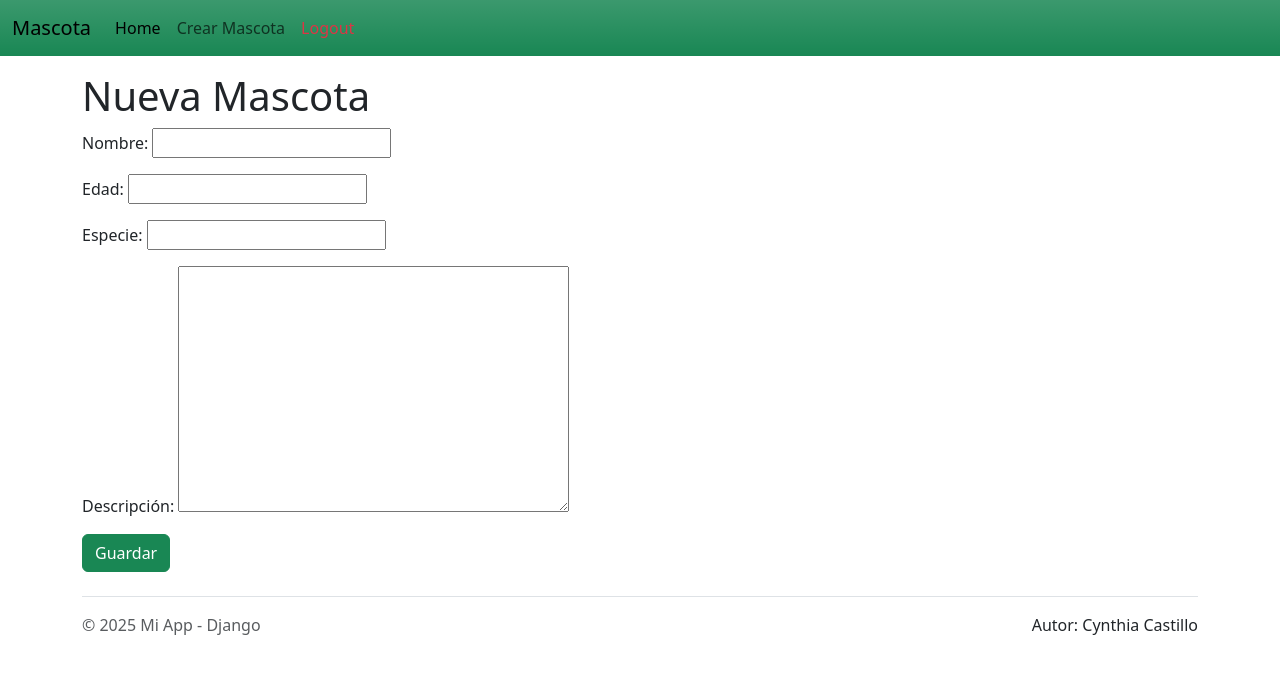
After one commit to cindychateau/BOTIC-SOFOF-24-28-13-0074, a Django app: page /mascota/crear/ in a window 1280 px wide. The commit adds this page. Shown: the top 674 px of the page. Run offline with Django 5.2, Linux system fonts and the light colour scheme; a user stored in the database is signed in.

Commit message:
Crear Mascota

```diff
--- /dev/null
+++ b/Módulo 6/mascotas/mainapp/forms.py
@@ -0,0 +1,14 @@
+from django import forms
+'''
+<form>
+    <p>
+        <label>Escribe el nombre:</label>
+        <input type="text" >
+    </p>
+</form>
+'''
+class MascotaForm(forms.Form):
+    nombre = forms.CharField(max_length=60, label="Nombre")
+    edad = forms.IntegerField(label="Edad")
+    especie = forms.CharField(max_length=60, label="Especie")
+    descripcion = forms.CharField(widget=forms.Textarea, label="Descripción")
--- a/Módulo 6/mascotas/mainapp/templates/base.html
+++ b/Módulo 6/mascotas/mainapp/templates/base.html
@@ -22,6 +22,11 @@
                     <li class="nav-item">
                         <a class="nav-link active" aria-current="page" href="{% url 'home' %}">Home</a>
                     </li>
+                    {% if user.is_authenticated %}
+                        <li class="nav-item">
+                            <a class="nav-link" aria-current="page" href="{% url 'crear' %}">Crear Mascota</a>
+                        </li>
+                    {% endif %}
                     {% if user.is_authenticated %}
                         <li class="nav-item"><a class="nav-link text-danger" href="{% url 'logout' %}">Logout</a></li>
                     {% else %}
--- /dev/null
+++ b/Módulo 6/mascotas/mainapp/templates/nuevo.html
@@ -0,0 +1,15 @@
+{% extends 'base.html' %}
+{% block title %}Nueva Mascota{% endblock %}
+
+{% block content %}
+
+<div class="container pt-3">
+    <h1>Nueva Mascota</h1>
+    <form method="POST">
+        {% csrf_token %}
+        {{ formulario.as_p }} <!-- Mostrano el formulario a través de etiquetas p -->
+        <button type="submit" class="btn btn-success">Guardar</button>
+    </form>
+</div>
+
+{% endblock %}
--- a/Módulo 6/mascotas/mainapp/urls.py
+++ b/Módulo 6/mascotas/mainapp/urls.py
@@ -5,4 +5,5 @@ urlpatterns = [
     path('', views.home, name='home'),
     path('login/', views.login_view, name="login"),
     path('logout/', views.logout_view, name="logout"),
+    path('mascota/crear/', views.crear, name="crear"),
 ]
--- a/Módulo 6/mascotas/mainapp/views.py
+++ b/Módulo 6/mascotas/mainapp/views.py
@@ -1,6 +1,7 @@
 from django.shortcuts import render, redirect
 from .models import Mascota
-#Todo: Importación de formulario
+#Importación de formulario
+from .forms import MascotaForm
 
 #Importar Modelo auth: User, authenticate, login, logout, decoradores (@login_required, @permission_required)
 from django.contrib.auth.models import User
@@ -16,10 +17,19 @@ MASCOTAS = [
     Mascota(nombre = "Michi", edad = 4, especie = "Gato", descripcion = "Gatita calico muy traviesa", dueno = juana),
 ]
 
+@login_required
 def home(request):
-    #Todo: filtrar las del usuario en sesión
+    #Filtrar las mascotas del usuario en sesión
+    '''
+    mis_mascotas = Mascota.objects.get(dueno=request.user) -> conexión bd
+    mis_mascotas = []
+    for mascota in MASCOTAS:
+        if mascota.dueno == request.user:
+            mis_mascotas.append(mascota)
+    '''
+    mis_mascotas = [mascota for mascota in MASCOTAS if mascota.dueno == request.user]
     #Enviar contexto (mascotas)
-    return render(request, 'home.html', {'mascotas': MASCOTAS})
+    return render(request, 'home.html', {'mascotas': mis_mascotas})
 
 def login_view(request):
     #Revisar qué tipo de método tenemos en la petición
@@ -40,3 +50,33 @@ def login_view(request):
 def logout_view(request):
     logout(request) #Función que está hecho de Modelo auth que elimina la sesión actual
     return redirect('login')
+
+@login_required
+@permission_required('mainapp.add_mascota', raise_exception=True)
+def crear(request):
+    formulario = MascotaForm() #Genera un formulario nuevo, sin datos
+    #Revisar el tipo/método de petición
+    if request.method == 'POST':
+        #Recibimos la info del formulario
+        formulario = MascotaForm(request.POST) #Formulario CON los datos que recibimos
+        #Revisar que los datos que recibimos sean válidos
+        if formulario.is_valid():
+            #Cleaned data: regresa la información que se recibió quitando espacios extra y con el tipo de dato correcto
+            nombre = formulario.cleaned_data['nombre'] #Peluchi
+            edad = formulario.cleaned_data['edad'] #1
+            descripcion = formulario.cleaned_data['descripcion']
+            especie = formulario.cleaned_data['especie'] #perro
+
+            #Creo un objeto Mascota
+            nueva_mascota = Mascota(
+                nombre = nombre, #Peluchi
+                edad = edad, #1
+                especie = especie, #perro
+                descripcion = descripcion, #Perrito jugueton con pelo largo
+                dueno = request.user #el usuario que inicio sesión se establece como dueño
+            )
+
+            MASCOTAS.append(nueva_mascota)
+            return redirect('home')
+
+    return render(request, 'nuevo.html', {'formulario': formulario})
--- a/Módulo 6/mascotas/mascotas/settings.py
+++ b/Módulo 6/mascotas/mascotas/settings.py
@@ -122,6 +122,6 @@ STATIC_URL = 'static/'
 
 DEFAULT_AUTO_FIELD = 'django.db.models.BigAutoField'
 
-# LOGIN_URL = 'login'
-# LOGIN_REDIRECT_URL = 'home' #Pero si dejas que Django maneje el flujo (django.contrib.auth.views.LoginView), te redirigirá ahí automáticamente si no le pasas next.
-# LOGOUT_REDIRECT_URL = 'login' #Django mismo los usa en otros lugares (ej. @login_required o cuando alguien accede a una vista protegida).
+LOGIN_URL = 'login'
+LOGIN_REDIRECT_URL = 'home' #Pero si dejas que Django maneje el flujo (django.contrib.auth.views.LoginView), te redirigirá ahí automáticamente si no le pasas next.
+LOGOUT_REDIRECT_URL = 'login' #Django mismo los usa en otros lugares (ej. @login_required o cuando alguien accede a una vista protegida).
```
Also changed, not shown: Módulo 6/mascotas/db.sqlite3.
